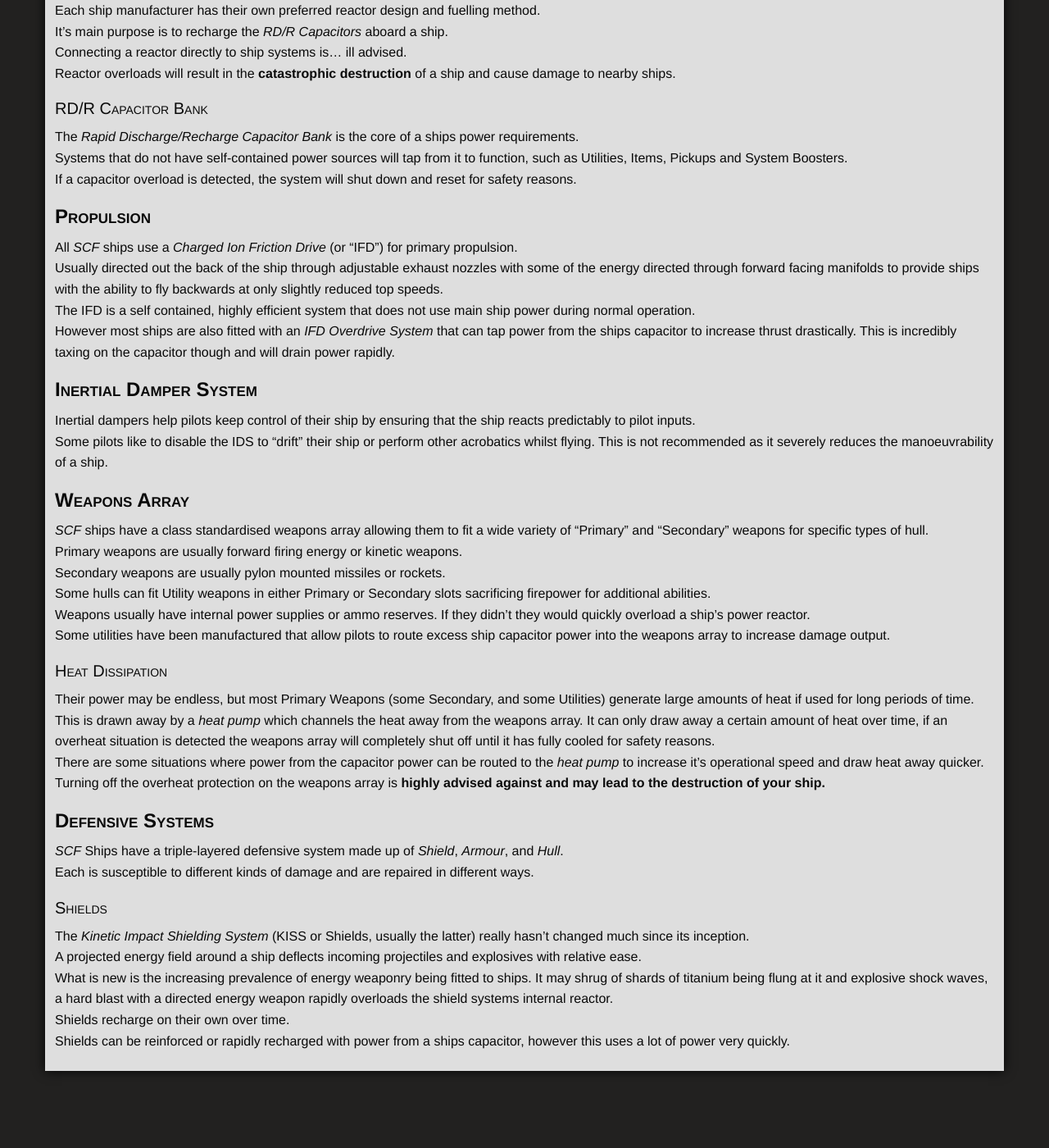
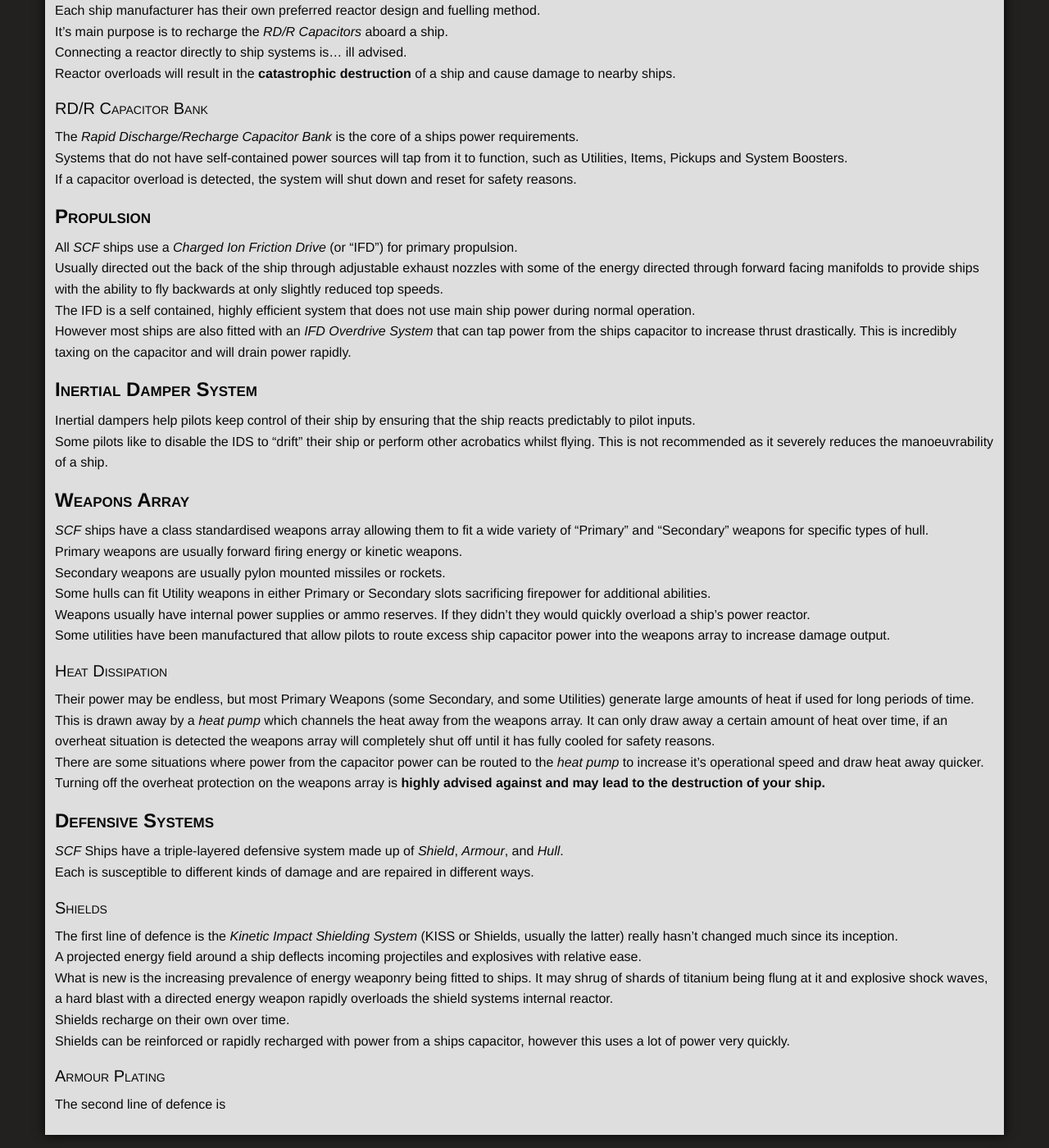
Before and after one commit to ori-sky/polar-space, a Jekyll site: the page built from designs/ships.md, in a window 1280 px wide and 1400 px high, scrolled down 415 px. Shown: the whole window at 82% size. Built offline with Jekyll 4.4.1, drawn with Linux system fonts in a browser that asks for light colours; nearby versions of some CDN libraries; some web fonts are replaced; our own code applies the rules of GitHub Pages for plain Markdown files; library files that are not in the unit come from our copies; before the commit the page ends 1737 px from its top, so only the background shows below that.

Commit message:
designs/ships.md updated from https://stackedit.io/

```diff
--- a/designs/ships.md
+++ b/designs/ships.md
@@ -21,7 +21,7 @@ If a capacitor overload is detected, the system will shut down and reset for saf
 All *SCF* ships use a *Charged Ion Friction Drive* (or "IFD") for primary propulsion.
 Usually directed out the back of the ship through adjustable exhaust nozzles with some of the energy directed through forward facing manifolds to provide ships with the ability to fly backwards at only slightly reduced top speeds.
 The IFD is a self contained, highly efficient system that does not use main ship power during normal operation.
-However most ships are also fitted with an *IFD Overdrive System* that can tap power from the ships capacitor to increase thrust drastically. This is incredibly taxing on the capacitor though and will drain power rapidly.
+However most ships are also fitted with an *IFD Overdrive System* that can tap power from the ships capacitor to increase thrust drastically. This is incredibly taxing on the capacitor and will drain power rapidly.
 
 ## Inertial Damper System
 Inertial dampers help pilots keep control of their ship by ensuring that the ship reacts predictably to pilot inputs.
@@ -44,14 +44,15 @@ Turning off the overheat protection on the weapons array is **highly advised aga
 *SCF* Ships have a triple-layered defensive system made up of *Shield*, *Armour*, and *Hull*.
 Each is susceptible to different kinds of damage and are repaired in different ways.
 ### Shields
-The *Kinetic Impact Shielding System* (KISS or Shields, usually the latter) really hasn't changed much since its inception.
+The first line of defence is the *Kinetic Impact Shielding System* (KISS or Shields, usually the latter) really hasn't changed much since its inception.
 A projected energy field around a ship deflects incoming projectiles and explosives with relative ease.
 What is new is the increasing prevalence of energy weaponry being fitted to ships. It may shrug of shards of titanium being flung at it and explosive shock waves, a hard blast with a directed energy weapon rapidly overloads the shield systems internal reactor.
 Shields recharge on their own over time.
 Shields can be reinforced or rapidly recharged with power from a ships capacitor, however this uses a lot of power very quickly.
-
+### Armour Plating
+The second line of defence is
 <!--stackedit_data:
 eyJwcm9wZXJ0aWVzIjoiZXh0ZW5zaW9uczpcbiAgcHJlc2V0Oi
-BnZm1cbiIsImhpc3RvcnkiOlstMjA5MDMzODE5LC0xMDM0MDI1
-OTE3XX0=
+BnZm1cbiIsImhpc3RvcnkiOlsyMTYwOTY3MTQsLTEwMzQwMjU5
+MTddfQ==
 -->
```
